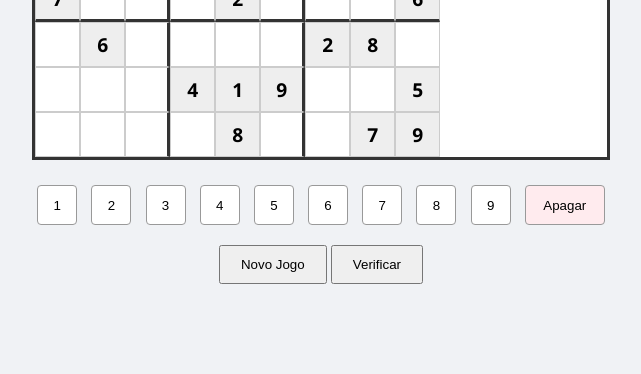
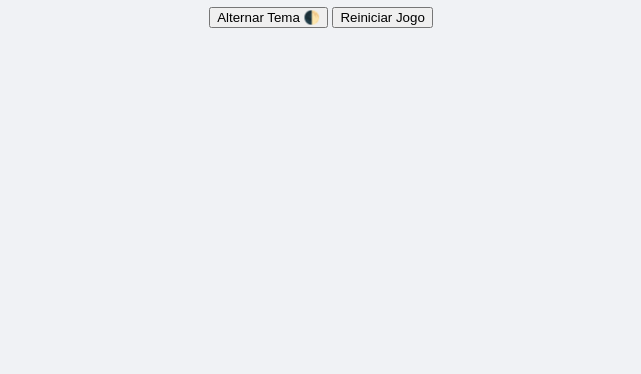
Before and after one commit to marcielssilva/Programa-aoWEB, a plain HTML site: page index.html in a window 1280 px wide. Shown: the part 426-800 px from the top of the page, without its empty margins (319-960 px from the left). Drawn offline with Linux system fonts and the light colour scheme.

Commit message:
Melhorias estrutura da LandPage 1.1.0

```diff
--- a/index.html
+++ b/index.html
@@ -7,31 +7,16 @@
     <link rel="stylesheet" href="style.css">
 </head>
 <body>
-
     <div class="container">
         <h1>Sudoku</h1>
 
-        <div id="grid" class="sudoku-grid"></div>
+        <div class="controls">
+            <button id="theme-toggle">Alternar Tema 🌓</button>
+            <button id="reset-btn">Reiniciar Jogo</button>
+        </div>
 
-        <div class="controls">
-            <div class="number-pad">
-                <button onclick="inputNumber(1)">1</button>
-                <button onclick="inputNumber(2)">2</button>
-                <button onclick="inputNumber(3)">3</button>
-                <button onclick="inputNumber(4)">4</button>
-                <button onclick="inputNumber(5)">5</button>
-                <button onclick="inputNumber(6)">6</button>
-                <button onclick="inputNumber(7)">7</button>
-                <button onclick="inputNumber(8)">8</button>
-                <button onclick="inputNumber(9)">9</button>
-                <button onclick="inputNumber(0)" class="erase">Apagar</button>
+        <div id="sudoku-board" class="grid">
             </div>
-
-            <div class="actions">
-                <button id="new-game" onclick="resetGame()">Novo Jogo</button>
-                <button id="check-game" onclick="checkSolution()">Verificar</button>
-            </div>
-        </div>
     </div>
 
     <script src="script.js"></script>
```
